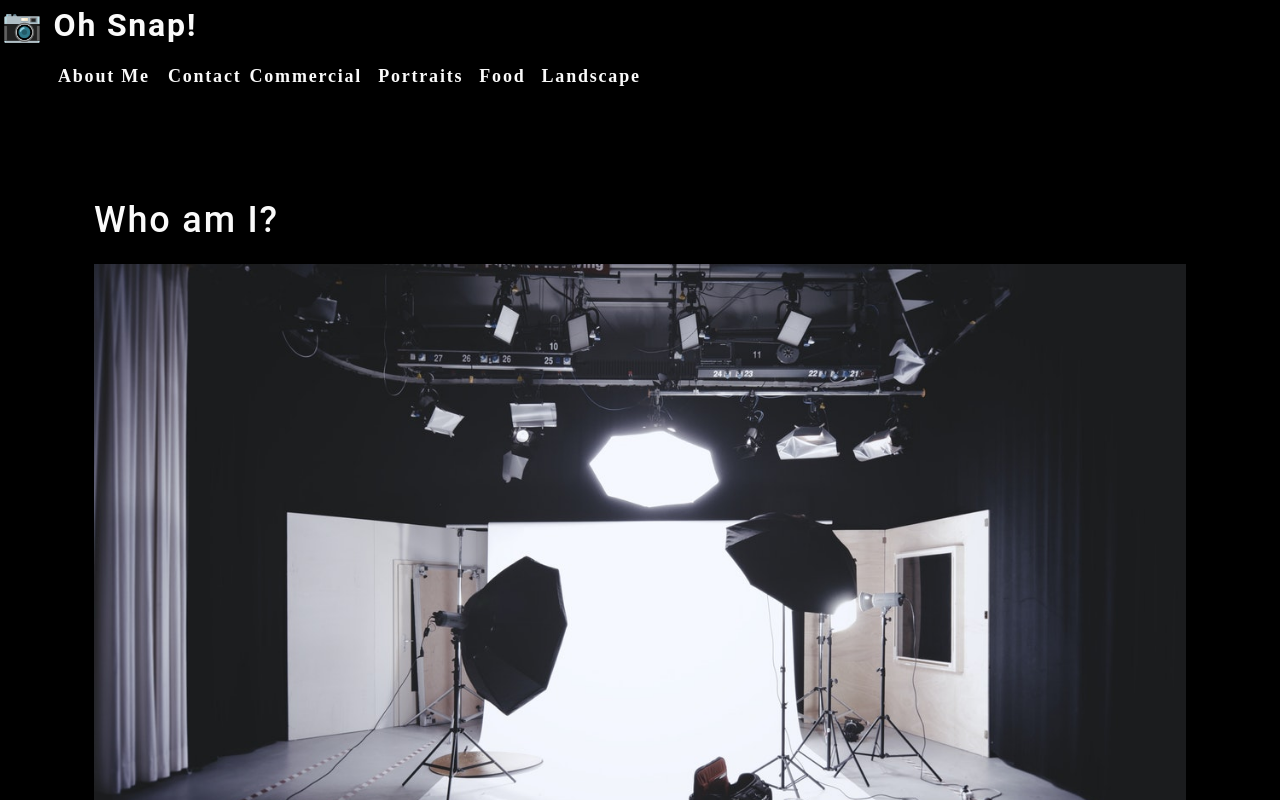
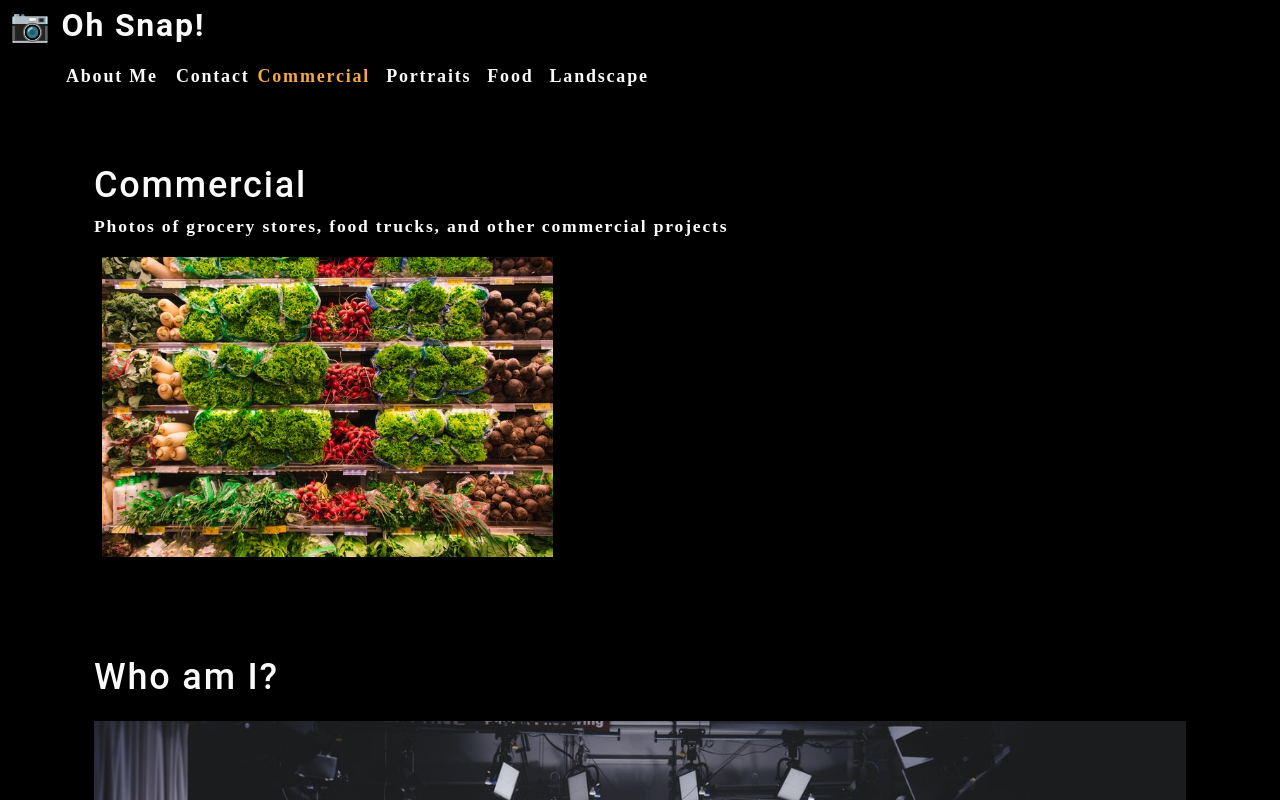
Before and after one commit to shellyst/photo-port, a React (Create React App) app: page / in a window 1280 px wide. Shown: the top 800 px of the page. Built offline with nearby package versions, Linux system fonts and the light colour scheme.

Commit message:
Added conditional rendering to Gallery and Nav using hooks.

```diff
--- a/src/App.js
+++ b/src/App.js
@@ -1,13 +1,37 @@
-import React from "react";
+import React, { useState } from "react";
 import "./App.css";
 import About from "./components/About";
 import Nav from "./components/Nav";
+import Gallery from "./components/Gallery";
 
 function App() {
+  // Initialize category state as an array of a few objects.
+  // Option to change cateogries in the future with the useState hook.
+  const [categories] = useState([
+    {
+      name: "Commercial",
+      description:
+        "Photos of grocery stores, food trucks, and other commercial projects",
+    },
+    { name: "Portraits", description: "Portraits of people in my life" },
+    { name: "Food", description: "Delicious delicacies" },
+    {
+      name: "Landscape",
+      description: "Fields, farmhouses, waterfalls, and the beauty of nature",
+    },
+  ]);
+
+  const [currentCategory, setCurrentCategory] = useState(categories[0]);
+
   return (
     <div>
-      <Nav></Nav>
+      <Nav
+        categories={categories}
+        setCurrentCategory={setCurrentCategory}
+        currentCategory={currentCategory}
+      ></Nav>
       <main>
+        <Gallery></Gallery>
         <About></About>
       </main>
     </div>
--- /dev/null
+++ b/src/components/Gallery/index.js
@@ -0,0 +1,22 @@
+import React from "react";
+import { capitalizeFirstLetter } from "../../utils/helpers";
+import photo from "../../assets/small/commercial/0.jpg";
+
+function Gallery() {
+  const currentCategory = {
+    name: "Commercial",
+    description:
+      "Photos of grocery stores, food trucks, and other commercial projects",
+  };
+  return (
+    <section>
+      <h1>{capitalizeFirstLetter(currentCategory.name)}</h1>
+      <p>{currentCategory.description}</p>
+      <div>
+        <img src={photo} alt="Commercial Example" className="img-thumbnail mx-1" />
+      </div>
+    </section>
+  );
+}
+
+export default Gallery;
--- a/src/components/Nav/index.js
+++ b/src/components/Nav/index.js
@@ -1,25 +1,13 @@
-import React from "react";
+import React, { useEffect } from "react";
+import { capitalizeFirstLetter } from "../../utils/helpers";
 
-function Nav() {
-  const categories = [
-    {
-      name: "Commercial",
-      description:
-        "Photos of grocery stores, food trucks, and other commercial projects",
-    },
-    { name: "Portraits", description: "Portraits of people in my life" },
-    { name: "Food", description: "Delicious delicacies" },
-    {
-      name: "Landscape",
-      description: "Fields, farmhouses, waterfalls, and the beauty of nature",
-    },
-  ];
-
-  function categorySelected(name) {
-    console.log(`${name} clicked`);
-  }
+function Nav(props) {
+  const { categories = [], setCurrentCategory, currentCategory } = props;
+  useEffect(() => {
+    document.title = capitalizeFirstLetter(currentCategory.name);
+  }, [currentCategory]);
   return (
-    <header>
+    <header className="flex-rox px-1">
       <h2>
         <a data-testid="link" href="/">
           <span role="img" aria-label="camera">
@@ -40,10 +28,17 @@ function Nav() {
           </li>
           {/* NOT ENTIRELY SURE WHAT THIS MEANS - CAN IT BE EXPLAINED? */}
           {categories.map((category) => (
-            <li className="mx-1" key={category.name}>
+            // Short-cut expression: currentCategory.name === category name will be evaluated as long as it is true.
+            // navActive makes the navigation link colour change depending on which category selected.
+            <li
+              className={`mx-1 ${
+                currentCategory.name === category.name && "navActive"
+              }`}
+              key={category.name}
+            >
               {/* Event listener for whenever category is clicked. */}
-              <span onClick={() => categorySelected(category.name)}>
-                {category.name}
+              <span onClick={() => setCurrentCategory(category.name)}>
+                {capitalizeFirstLetter(category.name)}
               </span>
             </li>
           ))}
```
